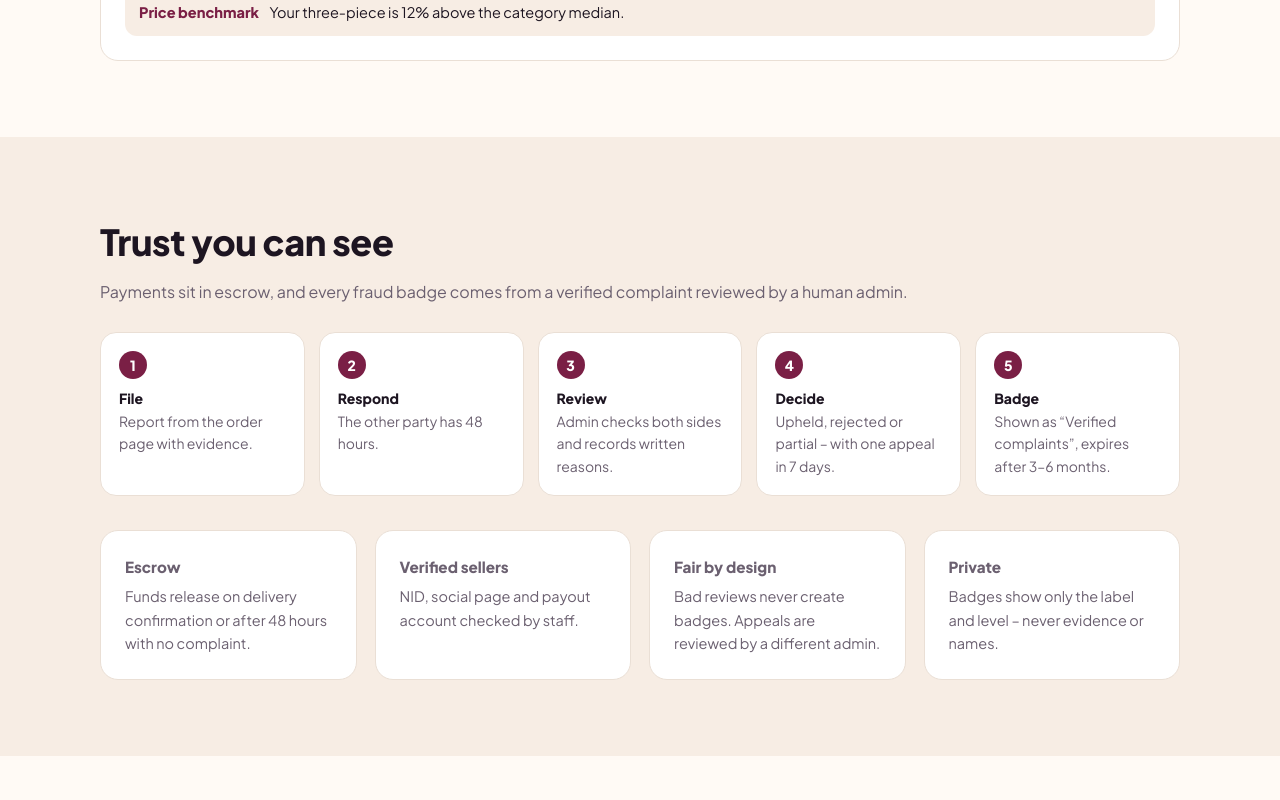
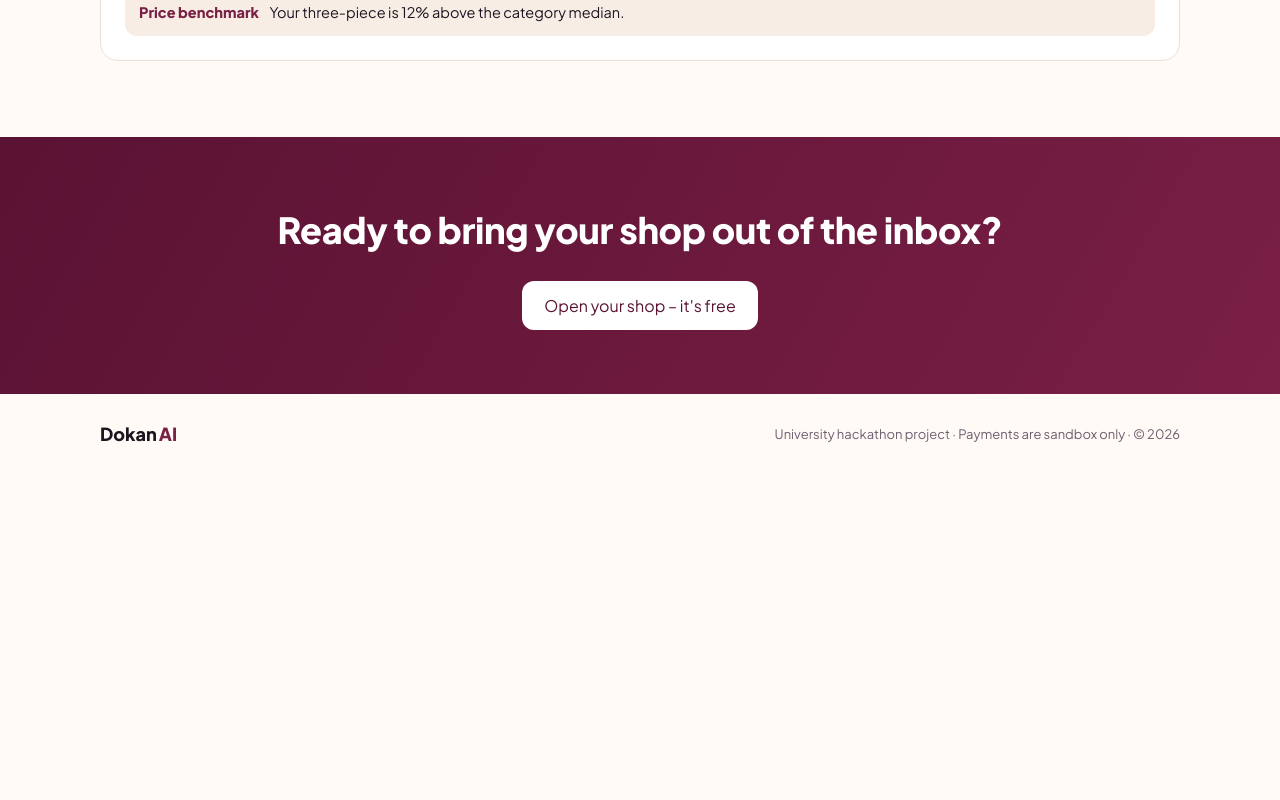
Before and after one commit to Bornaaaa007/Dokan-AI, a Next.js app: page / in a window 1280 px wide. Shown: the part 2700-3500 px from the top of the page. After the commit the page ends 3175 px from the top, so only its background shows below. Built offline with nearby package versions, Linux system fonts and the light colour scheme.

Commit message:
Updated frontend

```diff
--- a/app/page.js
+++ b/app/page.js
@@ -2,14 +2,13 @@ import Hero from '../components/Hero';
 import Pillars from '../components/Pillars';
 import Stylist from '../components/Stylist';
 import Sellers from '../components/Sellers';
-import Trust from '../components/Trust';
-import Roadmap from '../components/Roadmap';
+
 
 export default function Home() {
   return (
     <>
             <main id="top">
-        <Hero /><Pillars /><Stylist /><Sellers /><Trust /><Roadmap />
+        <Hero /><Pillars /><Stylist /><Sellers />
         <section className="cta"><div className="wrap">
           <h2>Ready to bring your shop out of the inbox?</h2>
           <a className="btn light" href="#sellers">Open your shop – it&apos;s free</a>
```
